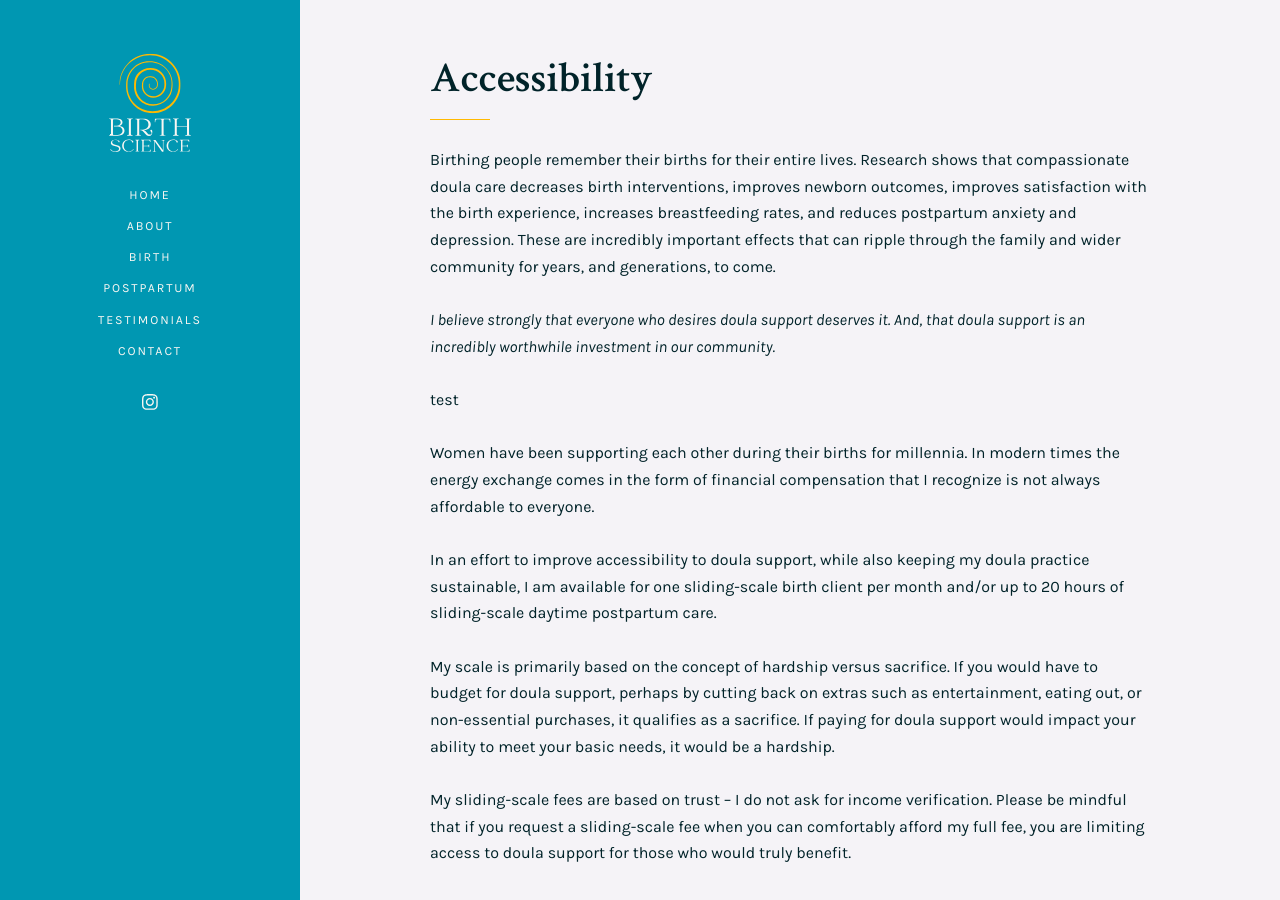
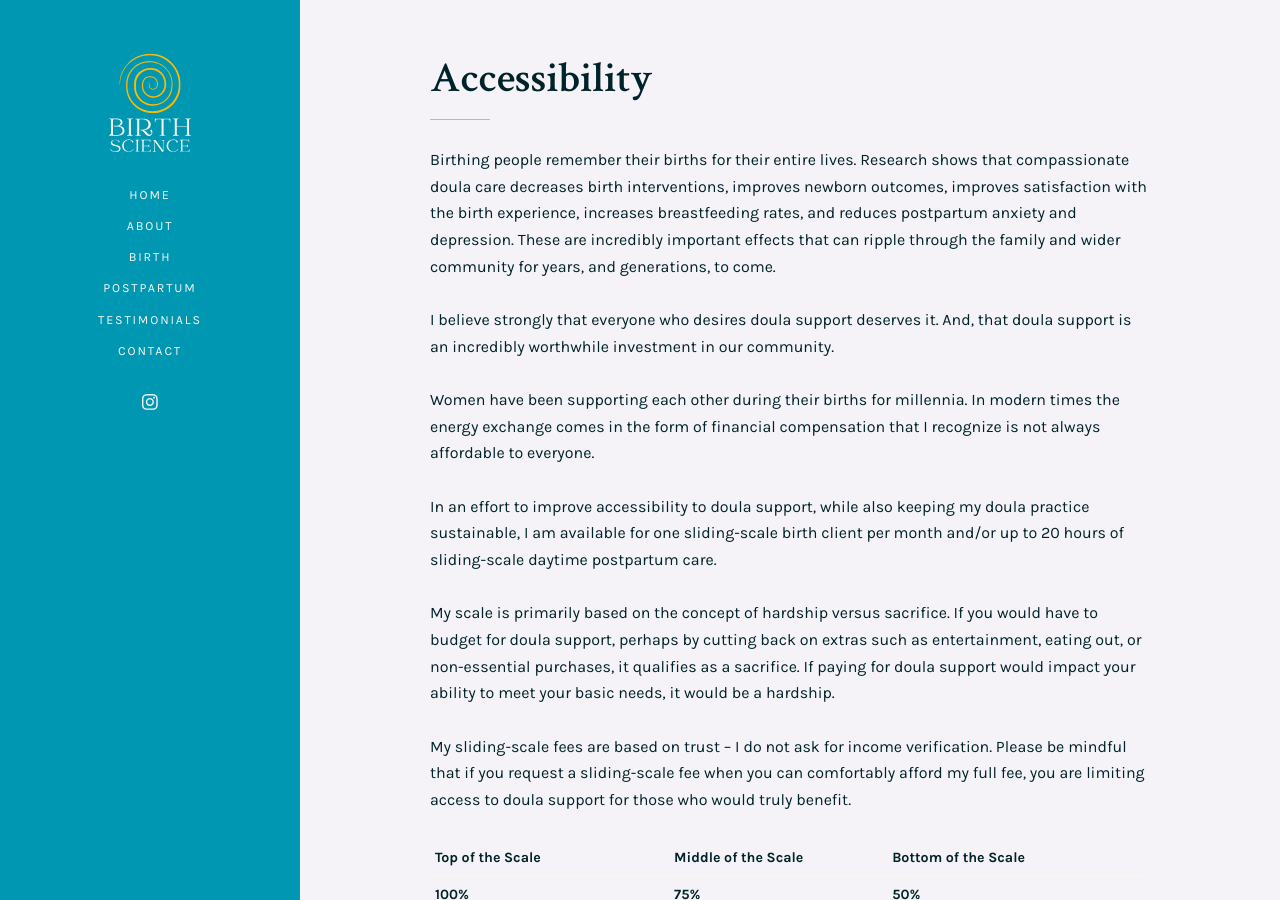
Before and after one commit to mch3rry/mypage, a Jekyll site: the page built from accessibility.md, in a window 1280 px wide and 900 px high. Built offline with Jekyll 4.4.1, drawn with Linux system fonts in a browser that asks for light colours.

Commit message:
Update accessibility.md

```diff
--- a/accessibility.md
+++ b/accessibility.md
@@ -6,9 +6,7 @@
 
 Birthing people remember their births for their entire lives. Research shows that compassionate doula care decreases birth interventions, improves newborn outcomes, improves satisfaction with the birth experience, increases breastfeeding rates, and reduces postpartum anxiety and depression. These are incredibly important effects that can ripple through the family and wider community for years, and generations, to come.
 
-<p style="font-size: 16px"><i>I believe strongly that everyone who desires doula support deserves it. And, that doula support is an incredibly worthwhile investment in our community.</i></p>
-
-test
+<p style="font-size: 16px">I believe strongly that everyone who desires doula support deserves it. And, that doula support is an incredibly worthwhile investment in our community.</p>
 
 Women have been supporting each other during their births for millennia. In modern times the energy exchange comes in the form of financial compensation that I recognize is not always affordable to everyone.
 
```
